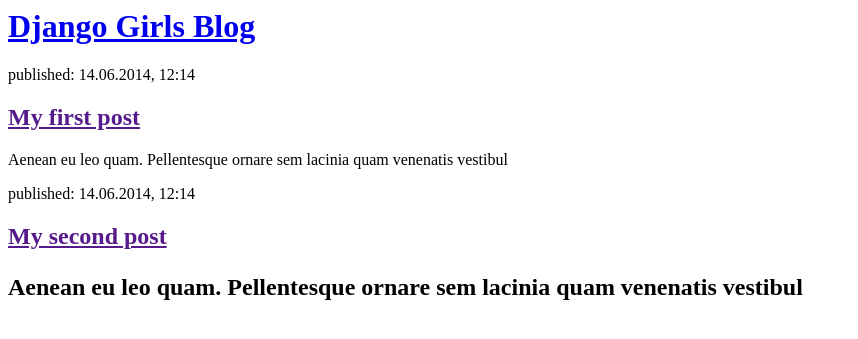
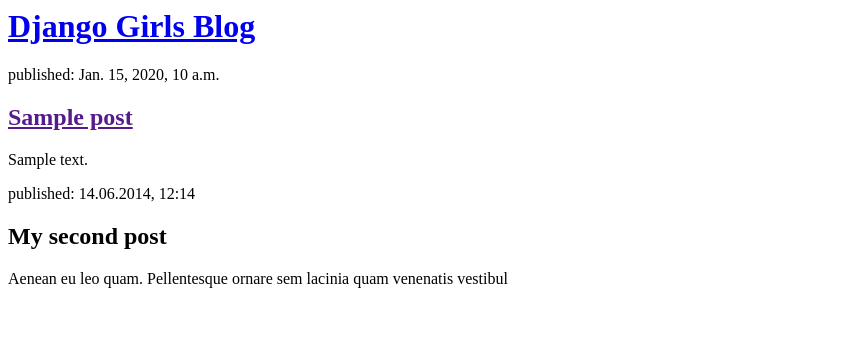
Before and after one commit to Charmagne269/my-first-blog, a Django app: template blog/templates/blog/post_list.html in a window 1280 px wide. Shown: the top 339 px of the page, without its empty margins (0-858 px from the left). Run offline with Django 3.2, Linux system fonts and the light colour scheme; the template is opened without the code that fills it: values that come from a table or form of the project are taken from there, others are empty; tables that the repository leaves empty hold one stand-in row (values such as "Sample post").

Commit message:
Modified templates to display posts from database.

```diff
--- a/blog/templates/blog/post_list.html
+++ b/blog/templates/blog/post_list.html
@@ -7,16 +7,18 @@
     <h1><a href="/">Django Girls Blog</a></h1>
     </div>
 
+        {% for post in posts %}
+         <div>
+           <p>published: {{ post.published_date }}</p>
+           <h2><a href="">{{ post.title }}</a></h2>
+           <p>{{ post.text|linebreaksbr }}</p>
+          </div>
+         {% endfor %}
+
     <div>
       <p>published: 14.06.2014, 12:14</p>
-      <h2><a href="">My first post</a></h2>
+      <h2><a hred="">My second post</a></h2>
       <p>Aenean eu leo quam. Pellentesque ornare sem lacinia quam venenatis vestibul
         </div>
-
-        <div>
-          <p>published: 14.06.2014, 12:14</p>
-          <h2><a href="">My second post</a><h2>
-          <p>Aenean eu leo quam. Pellentesque ornare sem lacinia quam venenatis vestibul
-          </div>
 </body>
 </html>
--- a/blog/views.py
+++ b/blog/views.py
@@ -1,5 +1,9 @@
 from django.shortcuts import render
+from django.utils import timezone
+from .models import Post
+
 def post_list(request):
-    return render(request, 'blog/post_list.html', {})
+    posts = Post.objects.filter(published_date__lte=timezone.now()).order_by('published_date')
+    return render(request, 'blog/post_list.html', {'posts': posts})
 
 # Create your views here.
```
